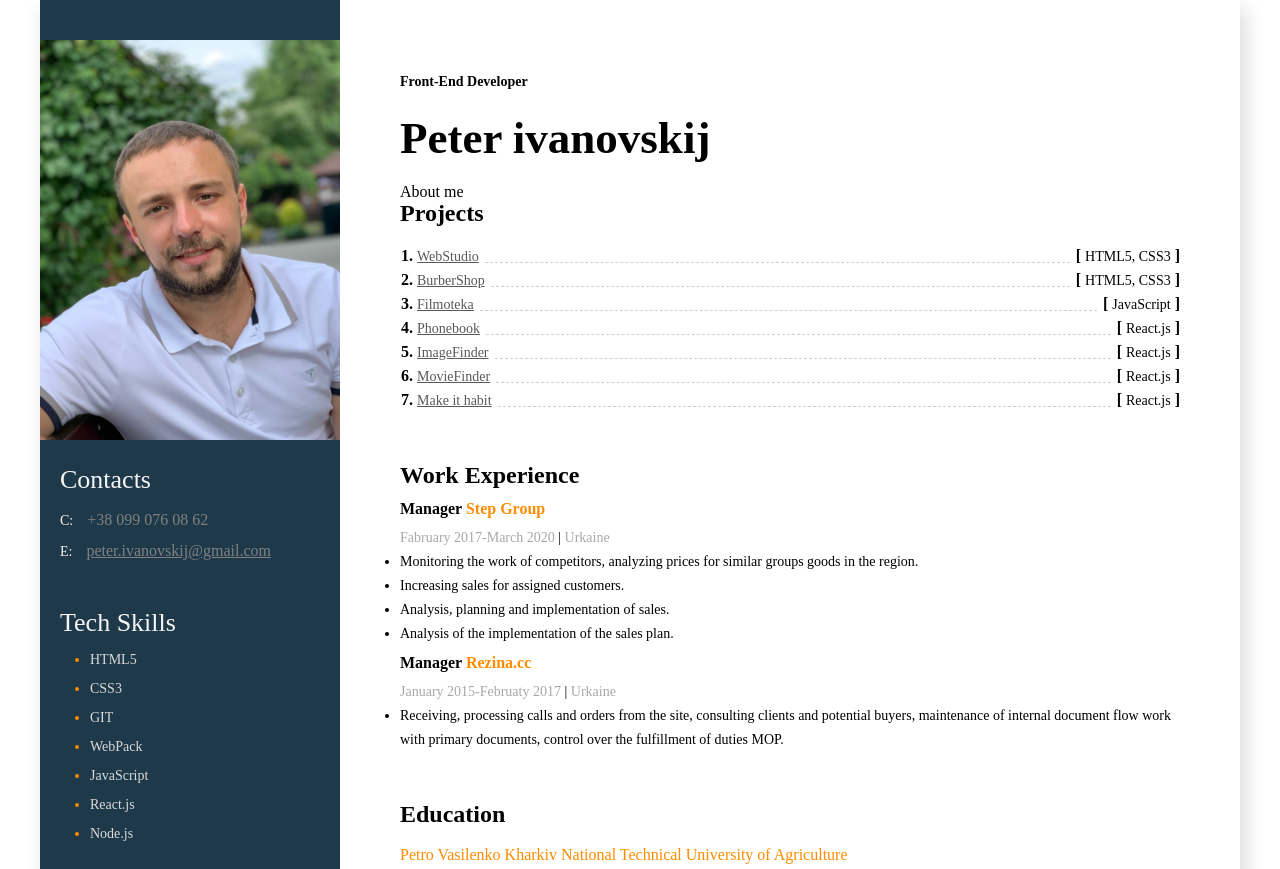
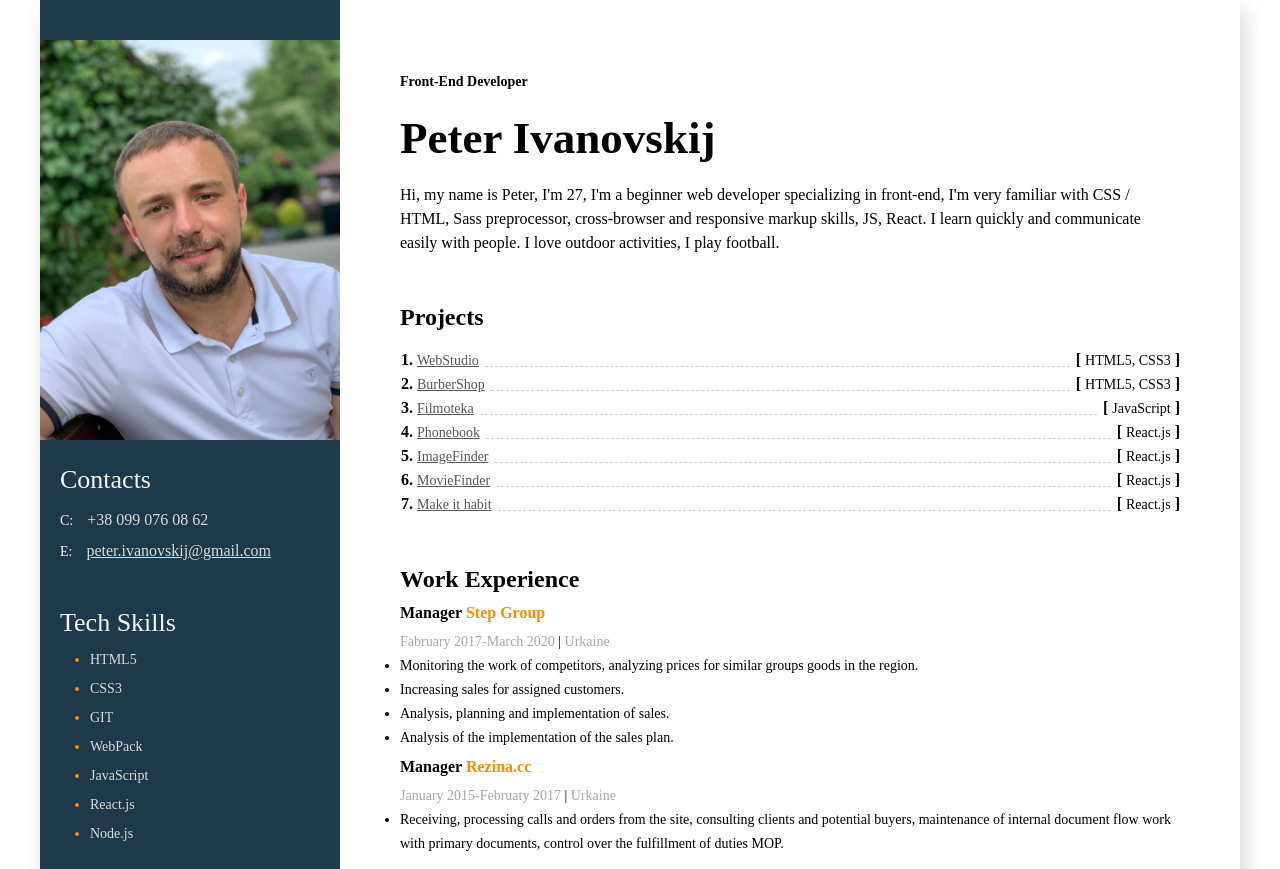
Before and after one commit to Ivanovskij-Peter/CV, a plain HTML site: page index.html in a window 1280 px wide. Shown: the top 869 px of the page. Drawn offline with Linux system fonts and the light colour scheme.

Commit message:
внес правки

```diff
--- a/index.html
+++ b/index.html
@@ -99,8 +99,10 @@
         <div class="right-sidebar">
           <div class="about-me-container">
             <p class="about-me-position">Front-End Developer</p>
-            <h1 class="about-me-name">Peter ivanovskij</h1>
-            <p class="about-me-information">About me</p>
+            <h1 class="about-me-name">Peter Ivanovskij</h1>
+            <p class="about-me-information">Hi, my name is Peter, I'm 27, I'm a beginner web developer specializing in front-end, I'm very familiar with CSS / HTML,
+            Sass preprocessor, cross-browser and responsive markup skills, JS, React. I learn quickly and communicate easily with
+            people. I love outdoor activities, I play football.</p>
           </div>
           <div class="projects-container">
             <h3 class="projects-title">Projects</h3>
--- a/styles.css
+++ b/styles.css
@@ -40,7 +40,7 @@
 }
 .tel {
   padding-left: 10px;
-  color: rgb(128, 128, 128);
+  color: rgb(218, 218, 218);
   text-decoration: none;
 }
 .mail-title {
@@ -52,7 +52,7 @@
 }
 .mail {
   padding-left: 10px;
-  color: rgb(128, 128, 128);
+  color: rgb(218, 218, 218);
 }
 .tech-skills-container {
   padding: 20px;
@@ -62,7 +62,6 @@
 }
 .tech-skill-title {
   margin-bottom: 10px;
-
   font-style: normal;
   font-weight: 500;
   font-size: 26px;
@@ -118,7 +117,14 @@
   padding-top: 70px;
   padding-bottom: 70px;
 }
-
+.about-me-container {
+  margin-bottom: 50px;
+}
+.about-me-information {
+  font-size: 16px;
+  font-weight: 400;
+  line-height: 24px;
+}
 .about-me-position {
   font-size: 14px;
   font-weight: 700;
```
